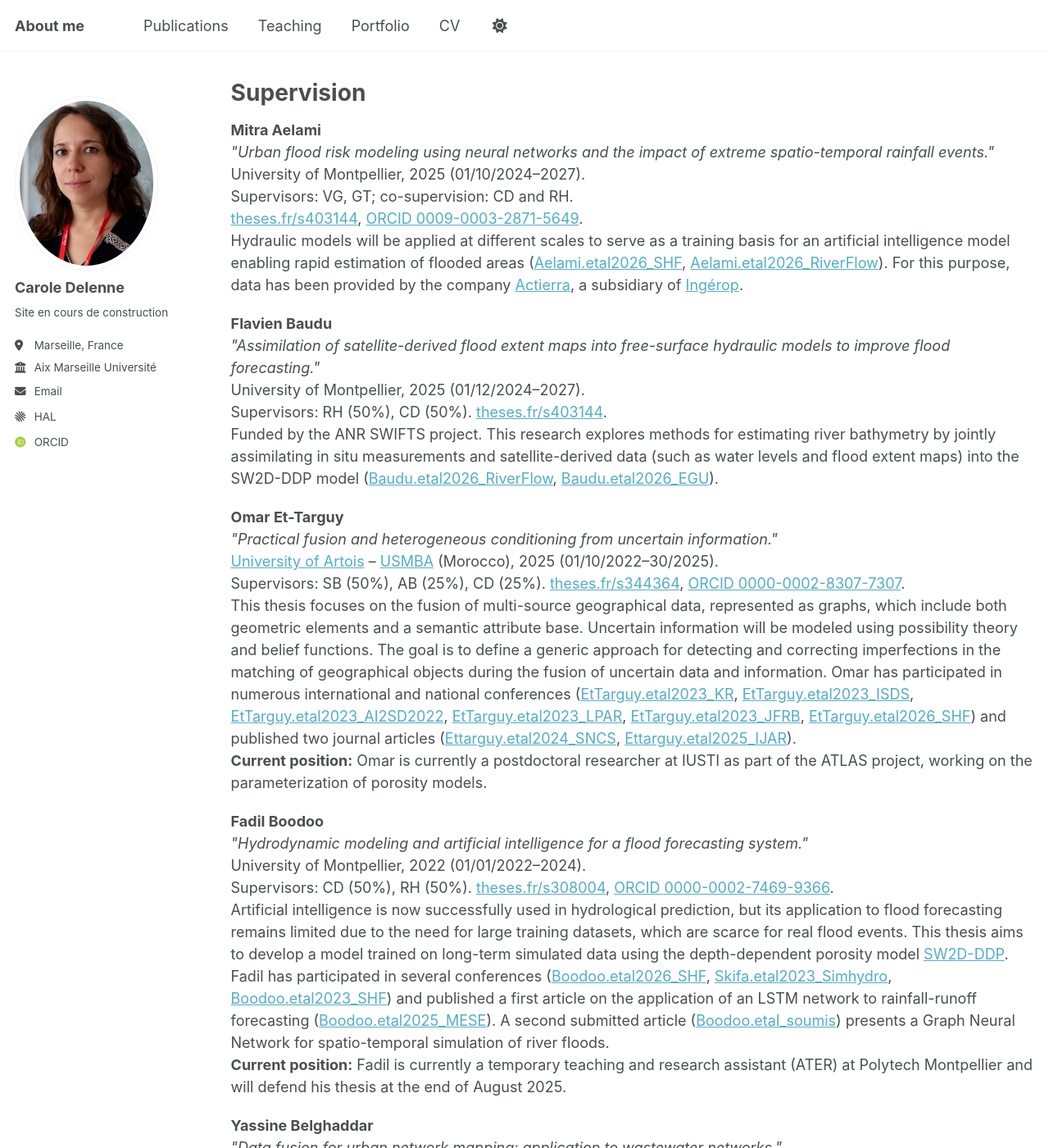
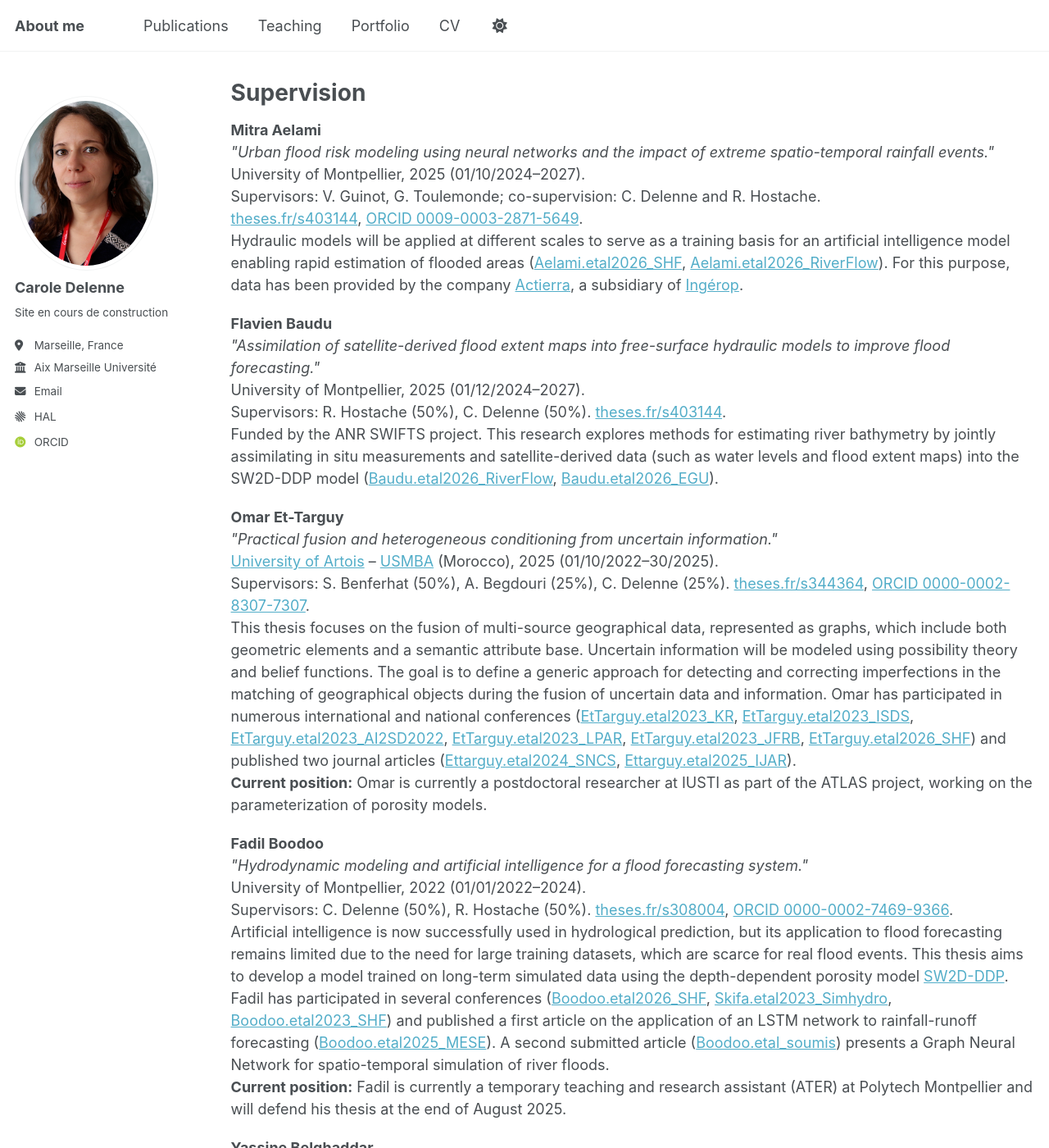
Before and after one commit to caroledelenne/caroledelenne.github.io, a Jekyll site: the page built from _pages/portfolio.html, in a window 1280 px wide and 1400 px high. Shown: the whole window at 82% size. Built offline with Jekyll 4.4.1, drawn with Linux system fonts in a browser that asks for light colours; some web fonts are replaced; a script bundle is joined from its source files by our own code; library files that are not in the unit come from our copies; some of the changed text lies outside the part shown.

Commit message:
add supervision

```diff
--- a/_config.yml
+++ b/_config.yml
@@ -228,7 +228,7 @@
   publications:
     output: true
     permalink: /:collection/:path/
-  portfolio:
+  supervision:
     output: true
     permalink: /:collection/:path/
   talks:
@@ -274,10 +274,10 @@
       author_profile: true
       share: true
       comments: true
-  # _portfolio
+  # _supervision
   - scope:
       path: ""
-      type: portfolio
+      type: supervision
     values:
       layout: single
       author_profile: true
--- a/_pages/portfolio.html
+++ b/_pages/portfolio.html
@@ -12,7 +12,7 @@
         <strong>Mitra Aelami</strong><br>
         <em>"Urban flood risk modeling using neural networks and the impact of extreme spatio-temporal rainfall events."</em><br>
         University of Montpellier, 2025 (01/10/2024–2027).<br>
-        Supervisors: VG, GT; co-supervision: CD and RH.<br>
+        Supervisors: V. Guinot, G. Toulemonde; co-supervision: C. Delenne and R. Hostache.<br>
         <a href="https://theses.fr/s403144" target="_blank">theses.fr/s403144</a>,
         <a href="https://orcid.org/0009-0003-2871-5649" target="_blank">ORCID 0009-0003-2871-5649</a>.<br>
         Hydraulic models will be applied at different scales to serve as a training basis for an artificial intelligence model enabling rapid estimation of flooded areas
@@ -24,7 +24,7 @@
         <strong>Flavien Baudu</strong><br>
         <em>"Assimilation of satellite-derived flood extent maps into free-surface hydraulic models to improve flood forecasting."</em><br>
         University of Montpellier, 2025 (01/12/2024–2027).<br>
-        Supervisors: RH (50%), CD (50%). <a href="https://theses.fr/s403144" target="_blank">theses.fr/s403144</a>.<br>
+        Supervisors: R. Hostache (50%), C. Delenne (50%). <a href="https://theses.fr/s403144" target="_blank">theses.fr/s403144</a>.<br>
         Funded by the ANR SWIFTS project.
         This research explores methods for estimating river bathymetry by jointly assimilating in situ measurements and satellite-derived data (such as water levels and flood extent maps) into the SW2D-DDP model
         (<a href="#" target="_blank">Baudu.etal2026_RiverFlow</a>, <a href="#" target="_blank">Baudu.etal2026_EGU</a>).
@@ -34,7 +34,7 @@
         <strong>Omar Et-Targuy</strong><br>
         <em>"Practical fusion and heterogeneous conditioning from uncertain information."</em><br>
         <a href="https://www.cril.univ-artois.fr/" target="_blank">University of Artois</a> – <a href="https://fst-usmba.ac.ma/laboratoire_sia/" target="_blank">USMBA</a> (Morocco), 2025 (01/10/2022–30/2025).<br>
-        Supervisors: SB (50%), AB (25%), CD (25%). <a href="https://www.theses.fr/s344364" target="_blank">theses.fr/s344364</a>,
+        Supervisors: S. Benferhat (50%), A. Begdouri (25%), C. Delenne (25%). <a href="https://www.theses.fr/s344364" target="_blank">theses.fr/s344364</a>,
         <a href="https://orcid.org/0000-0002-8307-7307" target="_blank">ORCID 0000-0002-8307-7307</a>.<br>
         This thesis focuses on the fusion of multi-source geographical data, represented as graphs, which include both geometric elements and a semantic attribute base. Uncertain information will be modeled using possibility theory and belief functions. The goal is to define a generic approach for detecting and correcting imperfections in the matching of geographical objects during the fusion of uncertain data and information. Omar has participated in numerous international and national conferences
         (<a href="#" target="_blank">EtTarguy.etal2023_KR</a>, <a href="#" target="_blank">EtTarguy.etal2023_ISDS</a>, <a href="#" target="_blank">EtTarguy.etal2023_AI2SD2022</a>, <a href="#" target="_blank">EtTarguy.etal2023_LPAR</a>, <a href="#" target="_blank">EtTarguy.etal2023_JFRB</a>, <a href="#" target="_blank">EtTarguy.etal2026_SHF</a>)
@@ -46,7 +46,7 @@
         <strong>Fadil Boodoo</strong><br>
         <em>"Hydrodynamic modeling and artificial intelligence for a flood forecasting system."</em><br>
         University of Montpellier, 2022 (01/01/2022–2024).<br>
-        Supervisors: CD (50%), RH (50%). <a href="https://www.theses.fr/s308004" target="_blank">theses.fr/s308004</a>,
+        Supervisors: C. Delenne (50%), R. Hostache (50%). <a href="https://www.theses.fr/s308004" target="_blank">theses.fr/s308004</a>,
         <a href="https://orcid.org/0000-0002-7469-9366" target="_blank">ORCID 0000-0002-7469-9366</a>.<br>
         Artificial intelligence is now successfully used in hydrological prediction, but its application to flood forecasting remains limited due to the need for large training datasets, which are scarce for real flood events. This thesis aims to develop a model trained on long-term simulated data using the depth-dependent porosity model <a href="https://sw2d.inria.fr/" target="_blank">SW2D-DDP</a>. Fadil has participated in several conferences
         (<a href="#" target="_blank">Boodoo.etal2026_SHF</a>, <a href="#" target="_blank">Skifa.etal2023_Simhydro</a>, <a href="#" target="_blank">Boodoo.etal2023_SHF</a>)
@@ -59,7 +59,7 @@
         <strong>Yassine Belghaddar</strong><br>
         <em>"Data fusion for urban network mapping: application to wastewater networks."</em><br>
         University of Montpellier, USMBA (Fez), December 2022.<br>
-        Supervisors: CD (50%), AB (50%); co-supervision: NC, A. Seriai. <a href="https://www.theses.fr/2022UMONG092" target="_blank">theses.fr/2022UMONG092</a>,
+        Supervisors: C. Delenne (50%), A. Begdouri (50%); co-supervision: N. Chahinian, A. Seriai. <a href="https://www.theses.fr/2022UMONG092" target="_blank">theses.fr/2022UMONG092</a>,
         <a href="https://orcid.org/0000-0002-1944-6294" target="_blank">ORCID 0000-0002-1944-6294</a>.<br>
         To prepare for data fusion, a meta-model was designed for a generic representation of wastewater networks and their characteristics. This meta-model (and its implementation in a query platform) was the subject of a first publication (<a href="#" target="_blank">Belghaddar.etal2022_iJIST</a>). Missing data in the attributes associated with wastewater network maps were completed using a Graph Neural Network approach (<a href="#" target="_blank">Belghaddar.etal2021_Water</a>). The matching of geographical data representing wastewater networks was published in (<a href="#" target="_blank">Belghaddar.etal2025_IS</a>).
         <br><strong>Current position:</strong> Yassine is currently an engineer at Berger-Levrault (Montpellier).
@@ -69,7 +69,7 @@
         <strong>Vita Ayoub</strong><br>
         <em>"Assimilation of satellite-derived flood information for better parameterizing and controlling large-scale hydraulic models over data-scarce areas."</em><br>
         University of Montpellier, 2022 (15/11/2018–14/11/2022).<br>
-        Supervisor: CD (100%); co-supervision: RH. <a href="https://www.theses.fr/2022UMONG094" target="_blank">theses.fr/2022UMONG094</a>,
+        Supervisor: C. Delenne (100%); co-supervision: R. Hostache. <a href="https://www.theses.fr/2022UMONG094" target="_blank">theses.fr/2022UMONG094</a>,
         <a href="https://orcid.org/0000-0001-5931-7422" target="_blank">ORCID 0000-0001-5931-7422</a>.<br>
         The thesis focused on a main research question: How to optimally integrate satellite information to parameterize and control large-scale hydraulic models in poorly instrumented areas? The depth-dependent porosity model <a href="https://sw2d.inria.fr/" target="_blank">SW2D-DDP</a> (<a href="#" target="_blank">Guinot.etal2018_AWR</a>) was first applied to the confluence of the Severn and Avon rivers and validated using in situ data and satellite images (<a href="#" target="_blank">Ayoub.etal2022_AWR</a>). A second objective was to develop an automatic algorithm for estimating water levels from satellite and topographic data only. Initial data assimilation tests (particle filter) were also conducted to optimally combine observed and simulated data.
         <br><strong>Current position:</strong> Vita is currently an engineer at Schroeder & Associés S.A (Luxembourg).
@@ -79,7 +79,7 @@
         <strong>Pascal Finaud-Guyot</strong><br>
         <em>"Macroscopic modeling of river and urban floods: accounting for directional flows and exchanges between main channel and floodplain."</em><br>
         University of Montpellier 2, 2009.<br>
-        Supervisor: VG; co-supervision: CD. <a href="https://www.theses.fr/2009MON20142" target="_blank">theses.fr/2009MON20142</a>,
+        Supervisor: VG; co-supervision: C. Delenne. <a href="https://www.theses.fr/2009MON20142" target="_blank">theses.fr/2009MON20142</a>,
         <a href="https://orcid.org/0000-0002-4627-7182" target="_blank">ORCID 0000-0002-4627-7182</a>.<br>
         The SW12D model proposed in this thesis is a coupling of 1D and 2D models, accounting for mass and momentum transfers. It allows a considerable reduction in the number of mesh elements compared to a classic 2D mesh, and consequently reduces simulation time. Numerical tests and real topography examples show that the proposed approach correctly represents head losses due to flow sinuosity and meander shortcuts (<a href="#" target="_blank">FinaudGuyot.etal2011_CRAS</a>, <a href="#" target="_blank">FinaudGuyot.etal2011_HB</a>, <a href="#" target="_blank">Finaud-Guyot.etal2010_ijfNMiF</a>).
         <br><strong>Current position:</strong> After being recruited as a lecturer at ENGEES Strasbourg, Pascal joined Polytech Montpellier, the HSM laboratory, and the Lemon team in 2019.
```
